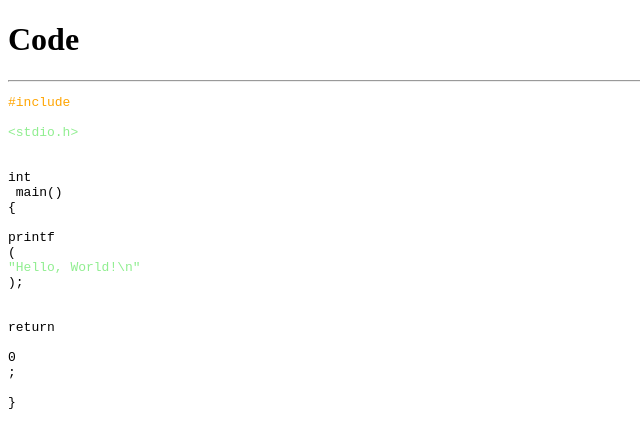
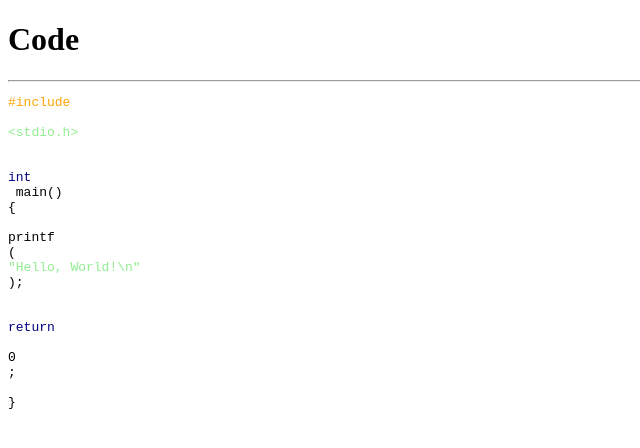
Before and after one commit to im-tosi/css-1, a plain HTML site: page index.html in a window 1280 px wide. Shown: the full height of the page, 0-640 px from the left. Drawn offline with Linux system fonts and the light colour scheme.

Commit message:
Aggiunto la classe blu nel html

```diff
--- a/index.html
+++ b/index.html
@@ -11,9 +11,9 @@
         <pre>
 <div class="arancione">#include</div> <div class="verde">&lt;stdio.h&gt;</div>
 
-<div>int</div> main() <div>{</div>
+<div class="blu">int</div> main() <div>{</div>
 <div>printf</div><div>(</div><div class="verde">"Hello, World!\n"</div><div>);</div>
-    <div>return</div> <div>0</div><div>;</div>
+    <div class="blu">return</div> <div>0</div><div>;</div>
 <div>}</div>
         </pre>
     </body>
```
